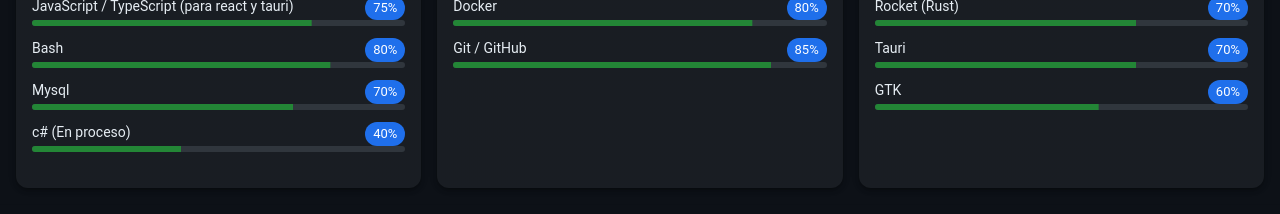
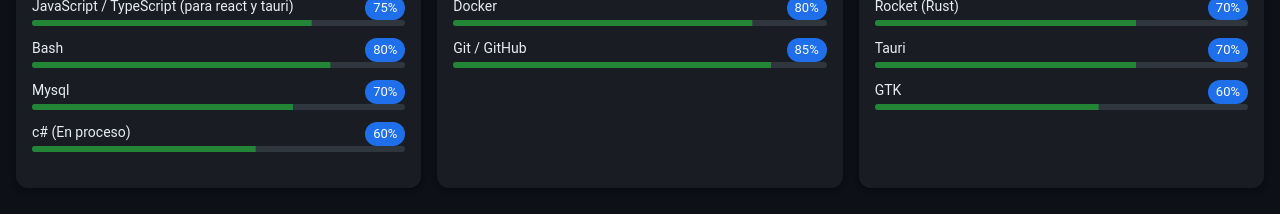
Before and after one commit to gtshadow33/portfolio-react, a React (Vite) app: page / in a window 1280 px wide. Shown: the part 1160-1374 px from the top of the page. Built offline with nearby package versions, Linux system fonts and the light colour scheme; no server answers.

Commit message:
change level c#

```diff
--- a/src/pages/components/skills.tsx
+++ b/src/pages/components/skills.tsx
@@ -19,7 +19,7 @@
       { name: "JavaScript / TypeScript (para react y tauri)", level: 75 },
       { name: "Bash", level: 80 },
       { name: "Mysql", level: 70 },
-      { name: "c# (En proceso)", level: 40 },
+      { name: "c# (En proceso)", level: 60 },
     ],
   },
   {
```
